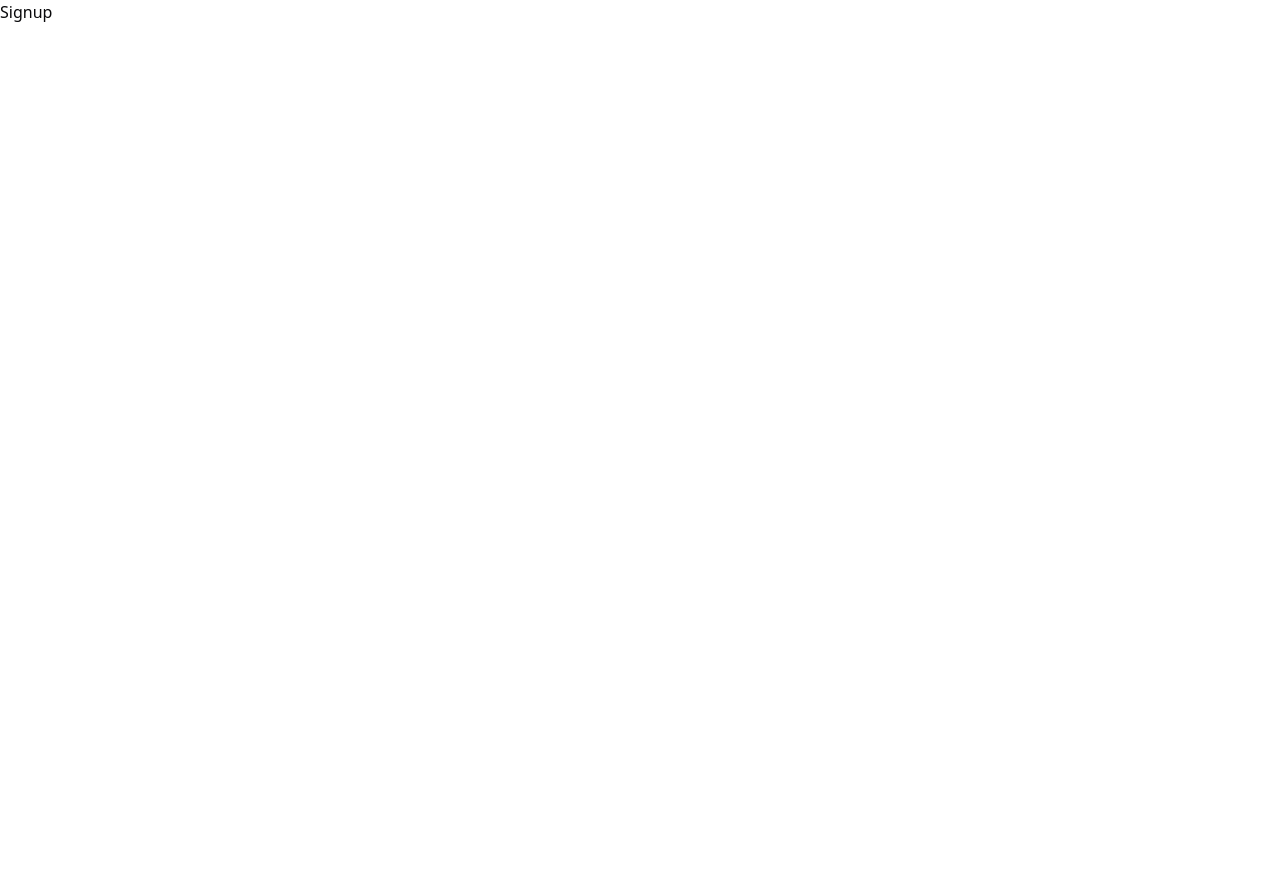
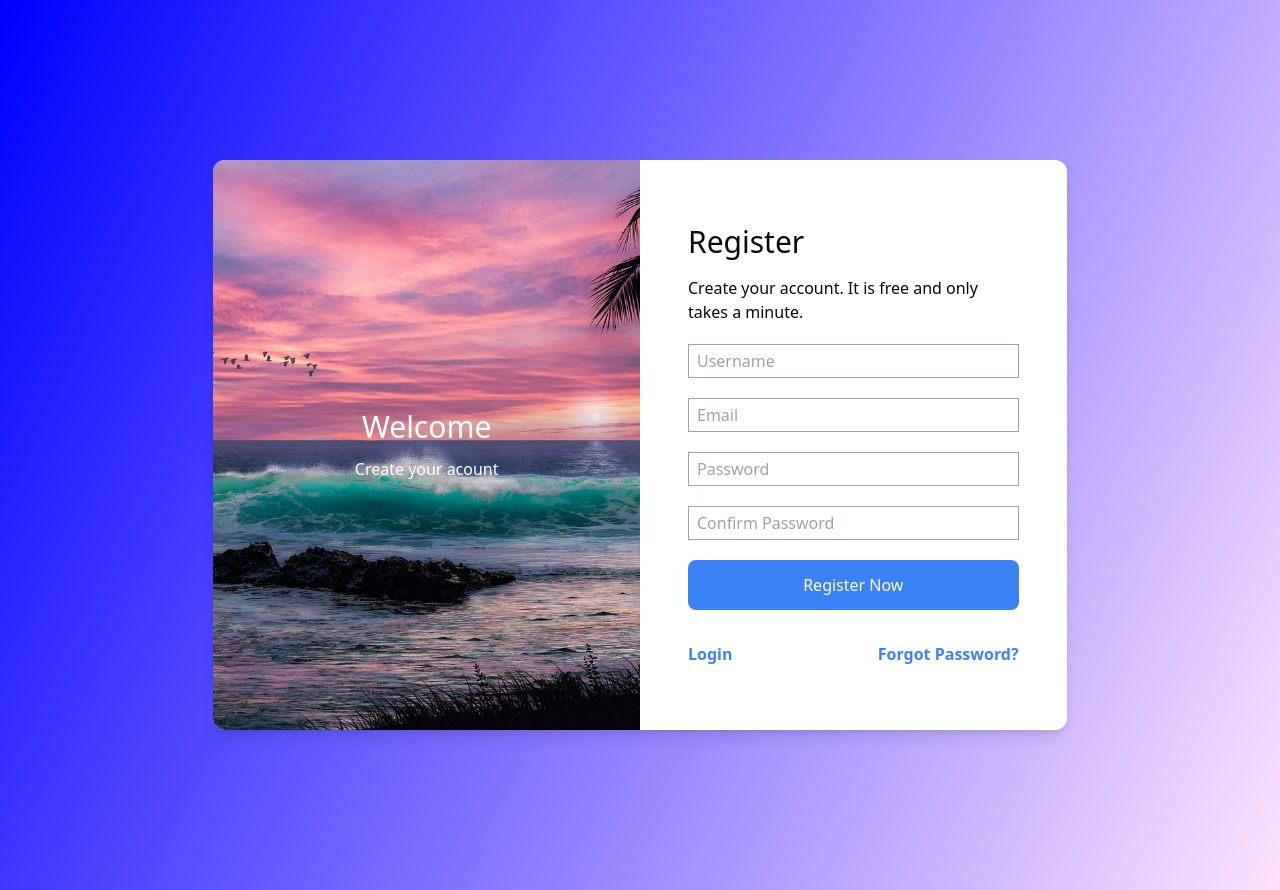
Before and after one commit to Christopher4113/Rate-My-Schools, a React (Vite) app in the folder client/: page /signup in a window 1280 px wide. Before the commit the page ends 800 px from the top, so only its background shows below. Built offline with nearby package versions, Linux system fonts and the light colour scheme.

Commit message:
made the signup

```diff
--- a/client/src/pages/Forgot.tsx
+++ b/client/src/pages/Forgot.tsx
@@ -1,6 +1,17 @@
-import React from 'react'
+import {useState} from 'react'
+import { Link, useNavigate } from 'react-router-dom'
+const Forgot = () => {
+  const navigate = useNavigate();
 
-const Forgot = () => {
+
+  const handleForgot = async (e: any) => {
+    e.preventDefault();
+    try {
+
+    } catch (error: any) {
+
+    }
+  }
   return (
     <div>Forgot</div>
   )
--- a/client/src/pages/Signup.tsx
+++ b/client/src/pages/Signup.tsx
@@ -1,8 +1,100 @@
-import React from 'react'
+import {useState} from 'react'
+import { Link,useNavigate } from 'react-router-dom'
+
+
 
 const Signup = () => {
+  const navigate = useNavigate();
+
+  const handleSignup = async (e: any) => {
+    e.preventDefault();
+    try {
+
+    } catch (error: any) {
+
+    }
+  }
   return (
-    <div>Signup</div>
+    <div
+      className="min-h-screen py-40"
+      style={{
+        backgroundImage: 'linear-gradient(115deg, #0000FF, #FEE2FE)',
+      }}
+    >
+      <div className="container mx-auto">
+        <div className="flex flex-col lg:flex-row w-10/12 lg:w-8/12 bg-white rounded-xl mx-auto shadow-lg overflow-hidden">
+          <div
+            className="w-full lg:w-1/2 flex flex-col items-center justify-center p-12 bg-no-repeat bg-cover bg-center"
+            style={{
+              backgroundImage: "url('public/sunset.jpg')",
+            }}
+          >
+            <h1 className="text-white text-3xl mb-3">Welcome</h1>
+            <div>
+              <p className="text-white">
+                Create your acount
+
+              </p>
+            </div>
+          </div>
+          <div className="w-full lg:w-1/2 py-16 px-12">
+            <h2 className="text-3xl mb-4">Register</h2>
+            <p className="mb-4">Create your account. It is free and only takes a minute.</p>
+            <form onSubmit={handleSignup}>
+              <div className="mt-5">
+                <input
+                  type="text"
+                  placeholder="Username"
+                  className="border border-gray-400 py-1 px-2 w-full"
+                />
+              </div>
+              <div className="mt-5">
+                <input
+                  type="text"
+                  placeholder="Email"
+                  className="border border-gray-400 py-1 px-2 w-full"
+                />
+              </div>
+              <div className="mt-5">
+                <input
+                  type="password"
+                  placeholder="Password"
+                  className="border border-gray-400 py-1 px-2 w-full"
+                />
+              </div>
+              <div className="mt-5">
+                <input
+                  type="password"
+                  placeholder="Confirm Password"
+                  className="border border-gray-400 py-1 px-2 w-full"
+                />
+              </div>
+              <div className="mt-5">
+                <button type="submit" className="w-full bg-blue-500 py-3 text-center text-white">
+                  Register Now
+                </button>
+              </div>
+            </form>
+
+            <div className="mt-8 flex justify-between">
+              <Link
+                to = "/login"
+                className="text-blue-500 font-semibold hover:text-blue-700"
+              >
+                Login
+              </Link>
+              <Link
+                to ="/forgot"
+                className="text-blue-500 font-semibold hover:text-blue-700"
+              >
+                Forgot Password?
+              </Link>
+            </div>
+
+          </div>
+        </div>
+      </div>
+    </div>
   )
 }
 
```
Also changed, not shown: client/public/sunset.jpg (added), client/public/waterfall.jpg (added).
